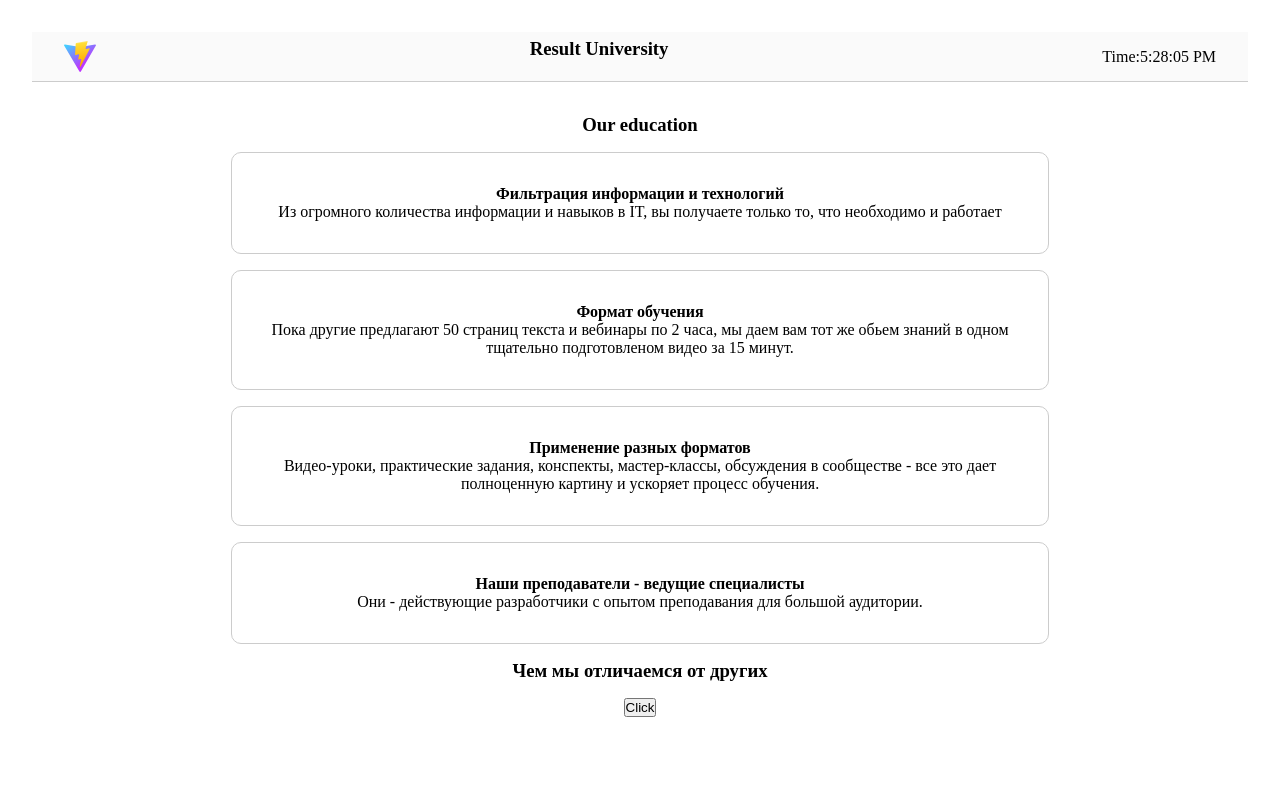
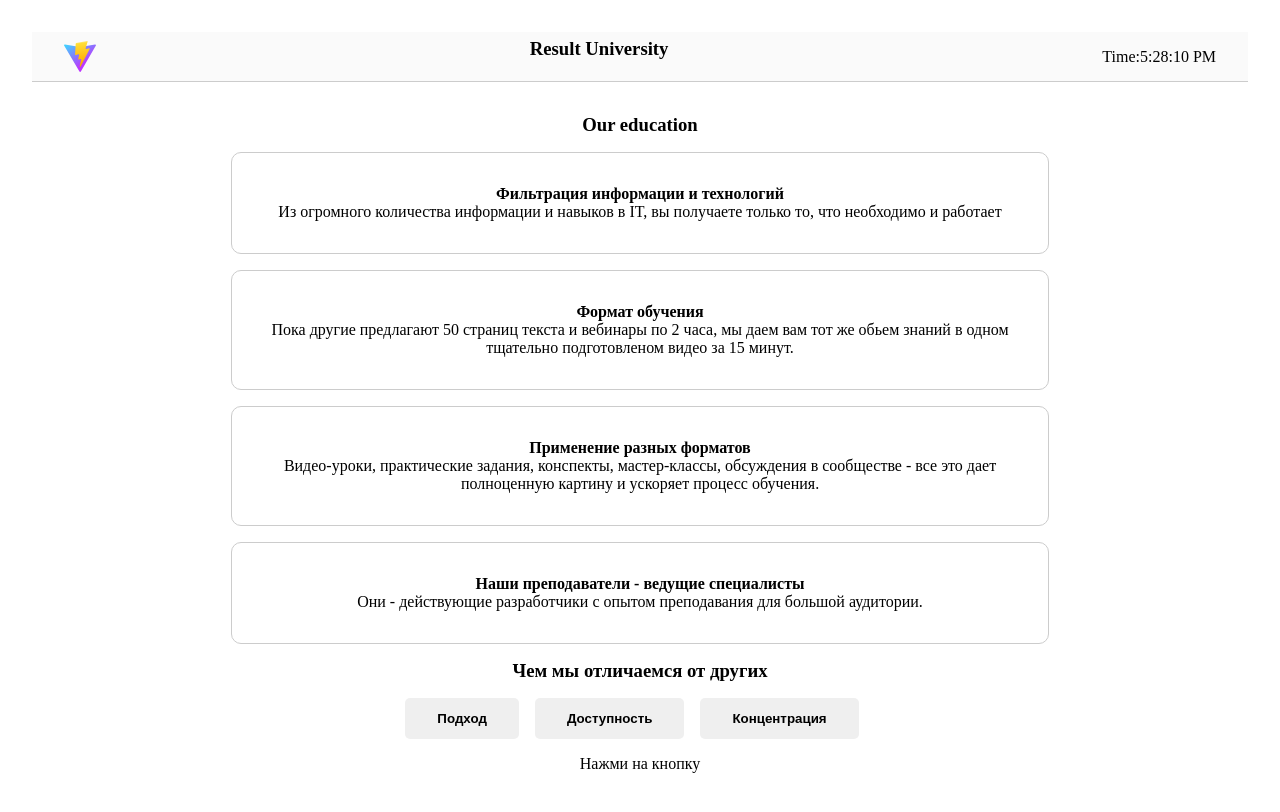
Before and after one commit to AleksandrKompanetc/react-vite-app, a React (Vite) app in the folder react-vite-intro/: page / in a window 1280 px wide. Shown: the top 812 px of the page. Built offline with nearby package versions, Linux system fonts and the light colour scheme.

Commit message:
added buttons

```diff
--- a/react-vite-intro/src/App.jsx
+++ b/react-vite-intro/src/App.jsx
@@ -1,11 +1,26 @@
-import { useState } from 'react'
 import './App.css'
 import Header from './components/Header';
 import WayToTeach from './components/WayToTeach';
-import Button from './components/Button';
-import { ways } from './data';
+import Button from './components/Button/Button';
+import { useState } from 'react';
+import { ways, differences } from './data';
 
 export default function App() {
+
+  const [contentType, setContentType] = useState(null);
+
+  function handleClick(type) {
+    console.log('button click', type);
+    setContentType(type);
+  }
+
+  // let tabContent = null;
+
+  // if (contentType) {
+  //   tabContent = <p>{differences[contentType]}</p>
+  // } else {
+  //   tabContent = <p>Нажми на кнопку</p>
+  // }
 
   return (
     <div>
@@ -26,7 +41,39 @@ export default function App() {
         </section>
         <section>
           <h3>Чем мы отличаемся от других</h3>
-          <Button />
+          <Button
+            isActive={contentType === 'way'}
+            onClick={() => handleClick('way')}
+          >
+            Подход
+          </Button>
+          <Button
+            isActive={contentType === 'easy'}
+            onClick={() => handleClick('easy')}
+          >
+            Доступность
+          </Button>
+          <Button
+            isActive={contentType === 'programm'}
+            onClick={() => handleClick('programm')}
+          >
+            Концентрация
+          </Button>
+
+          {/* { contentType ? (
+            <p>{differences[contentType]}</p>
+          ) : (
+            <p>Нажми на кнопку</p>
+          ) } */}
+
+          {/* { !contentType ? <p>Нажми на кнопку</p> : null }
+          { contentType ? <p>{differences[contentType]}</p> : null } */}
+
+          {!contentType && <p>Нажми на кнопку</p>}
+          {contentType && <p>{differences[contentType]}</p>}
+
+          {/* { tabContent } */}
+
         </section>
       </main>
     </div>
--- a/react-vite-intro/src/components/Button.jsx
+++ /dev/null
@@ -1,3 +0,0 @@
-export default function Button () {
-  return <button>Click</button>
-}
--- /dev/null
+++ b/react-vite-intro/src/components/Button/Button.css
@@ -0,0 +1,18 @@
+.button {
+  padding: 0.8rem 2rem;
+  border: none;
+  border-radius: 5px;
+  cursor: pointer;
+  transition: all 0.3s;
+  font-weight: bold;
+  margin-right: 1rem;
+}
+
+.button:hover {
+  opacity: 0.8;
+}
+
+.button.active {
+  background: #3e6ae1;
+  color: #fff;
+}
--- /dev/null
+++ b/react-vite-intro/src/components/Button/Button.jsx
@@ -0,0 +1,13 @@
+import './Button.css';
+
+export default function Button({ children, onClick, isActive }) {
+
+  return (
+    <button
+      className={isActive ? 'button active' : 'button'}
+      onClick={onClick}
+    >
+      {children}
+    </button>
+  )
+}
--- a/react-vite-intro/src/components/Header.jsx
+++ b/react-vite-intro/src/components/Header.jsx
@@ -1,7 +1,10 @@
 import logo from '/vite.svg';
+import { useState } from 'react';
 
 export default function Header () {
-  const now = new Date();
+  const [now, setNow] = useState(new Date());
+  setInterval(() => setNow(new Date()), 1000);
+
   return (
     <header>
       <img src={logo} alt="React-Vite" />
--- a/react-vite-intro/src/data.js
+++ b/react-vite-intro/src/data.js
@@ -16,3 +16,9 @@ export const ways = [
     description: 'Они - действующие разработчики с опытом преподавания для большой аудитории.',
   },
 ]
+
+export const differences = {
+  way: 'Узконаправленный контент. Учим только фронтенду, поэтому вы получаете именно те знания, за которыми пришли.',
+  easy: 'Доступность обучения. Простыми словами обьясняем сложные темы на понятных примерах.',
+  programm: 'Концентрация знаний. Например, модуль "HTML&CSS" даст вам столько же умений и навыков, как и 6 месяцев обучения по этой программе в университете.',
+}
```
